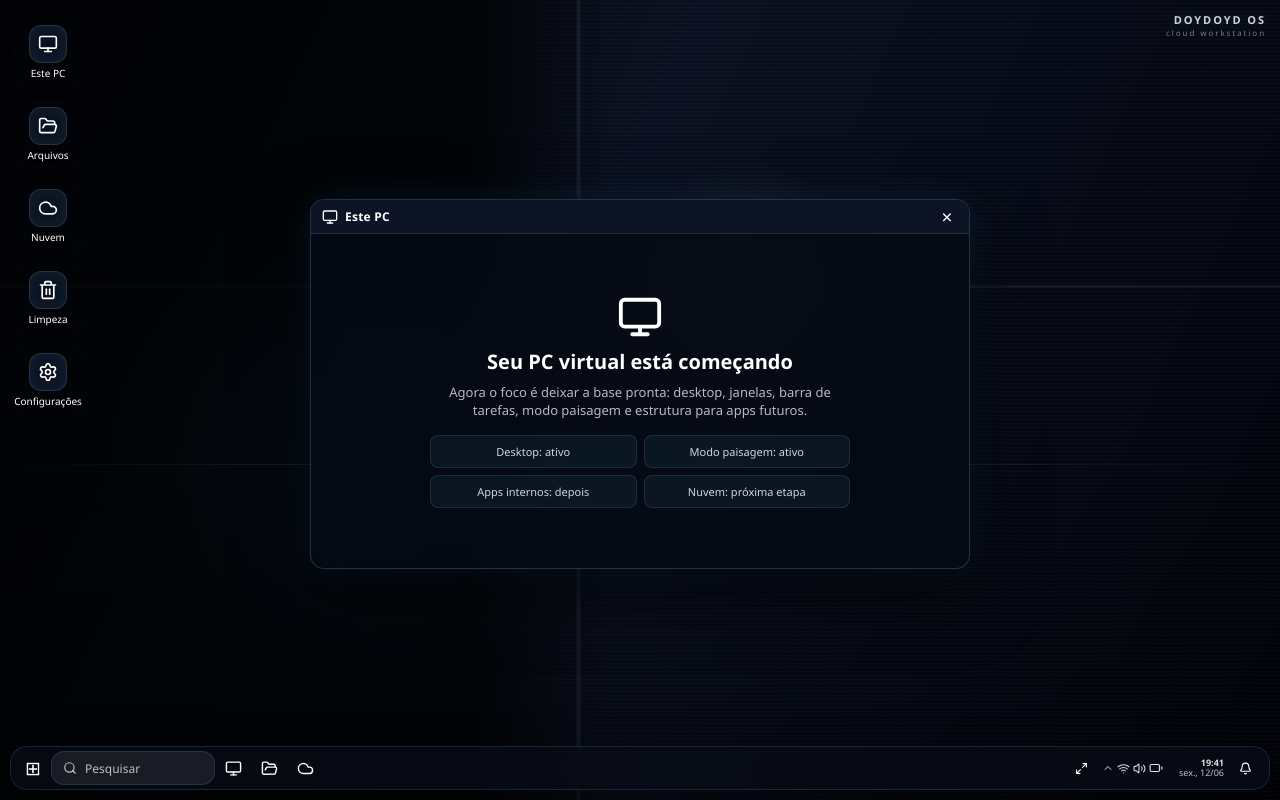
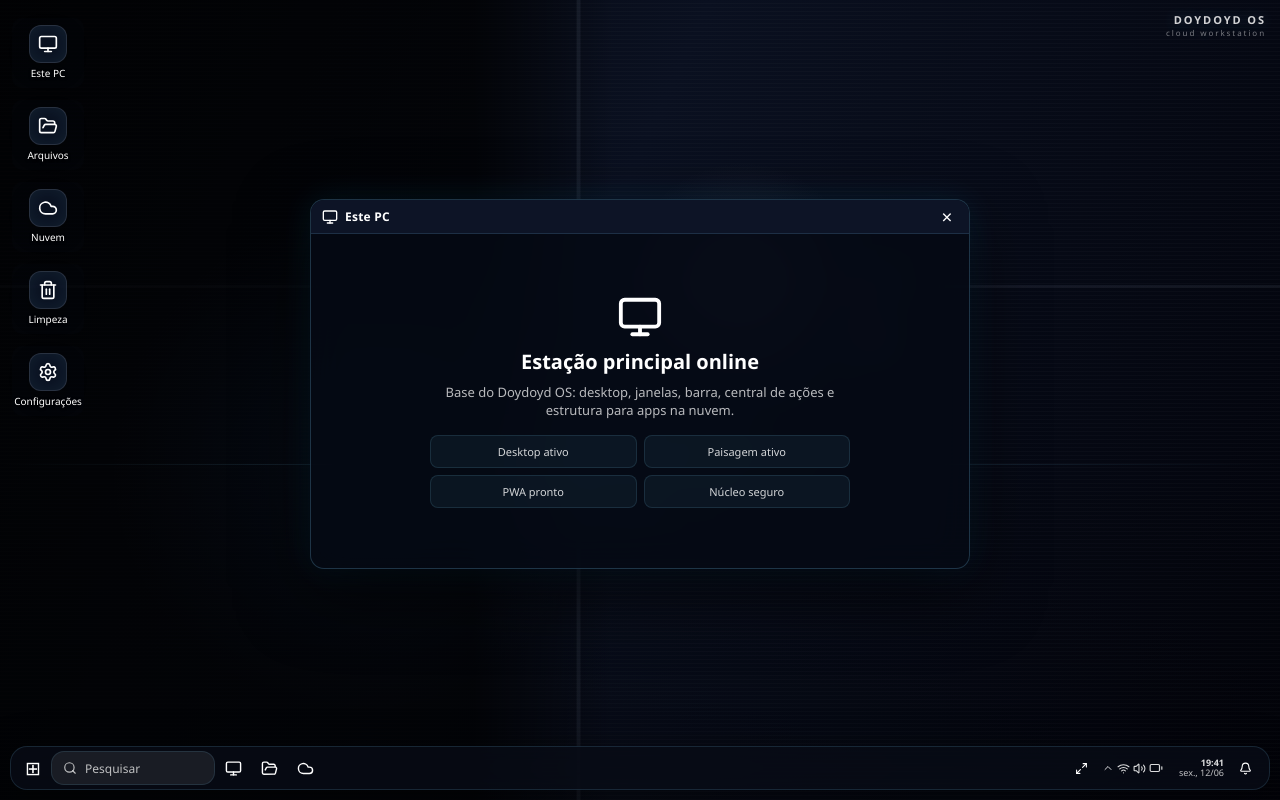
Before and after one commit to thiagodouglas19t-lang/Doydoyd, a React (Vite) app: page / in a window 1280 px wide. Both pictures are taken after a click on the button 233 px from the left and 768 px from the top of the page. Built offline with nearby package versions, Linux system fonts and the light colour scheme.

Commit message:
Refactor system panel rendering

```diff
--- a/src/components/SystemPanel.jsx
+++ b/src/components/SystemPanel.jsx
@@ -1,64 +1,16 @@
-import { Cloud, Monitor, Shield, Trash2 } from 'lucide-react'
+import { panels } from '../data/panels.js'
 
 export function SystemPanel({ item }) {
-  if (item.id === 'home') {
-    return (
-      <div className="systemPanel">
-        <Monitor size={46} />
-        <h2>Seu PC virtual está começando</h2>
-        <p>Agora o foco é deixar a base pronta: desktop, janelas, barra de tarefas, modo paisagem e estrutura para apps futuros.</p>
-        <div className="statusGrid">
-          <span>Desktop: ativo</span>
-          <span>Modo paisagem: ativo</span>
-          <span>Apps internos: depois</span>
-          <span>Nuvem: próxima etapa</span>
-        </div>
-      </div>
-    )
-  }
-
-  if (item.id === 'cloud') {
-    return (
-      <div className="systemPanel">
-        <Cloud size={46} />
-        <h2>Base da nuvem</h2>
-        <p>Essa área vai guardar login, atalhos, configurações, arquivos leves e preferências usando Supabase.</p>
-        <div className="statusGrid">
-          <span>Login</span>
-          <span>Configurações</span>
-          <span>Atalhos</span>
-          <span>Arquivos leves</span>
-        </div>
-      </div>
-    )
-  }
-
-  if (item.id === 'cleaner') {
-    return (
-      <div className="systemPanel">
-        <Trash2 size={46} />
-        <h2>Limpeza semanal</h2>
-        <p>Depois vamos criar uma rotina para limpar coisas antigas da nuvem do Doydoyd OS, sem mexer diretamente no Android.</p>
-        <div className="statusGrid">
-          <span>Links velhos</span>
-          <span>Notas antigas</span>
-          <span>Projetos parados</span>
-          <span>Arquivos grandes</span>
-        </div>
-      </div>
-    )
-  }
+  const panel = panels[item.id] || panels.fallback
+  const Icon = panel.icon
 
   return (
     <div className="systemPanel">
-      <Shield size={46} />
-      <h2>Configurações do sistema</h2>
-      <p>Aqui vão ficar tema, wallpaper, modo leve para tablet fraco, atalhos e preferências do PC virtual.</p>
+      <Icon size={46} />
+      <h2>{panel.title}</h2>
+      <p>{panel.text}</p>
       <div className="statusGrid">
-        <span>Tema escuro</span>
-        <span>Modo leve</span>
-        <span>Wallpaper</span>
-        <span>Layout</span>
+        {panel.status.map((label) => <span key={label}>{label}</span>)}
       </div>
     </div>
   )
```
